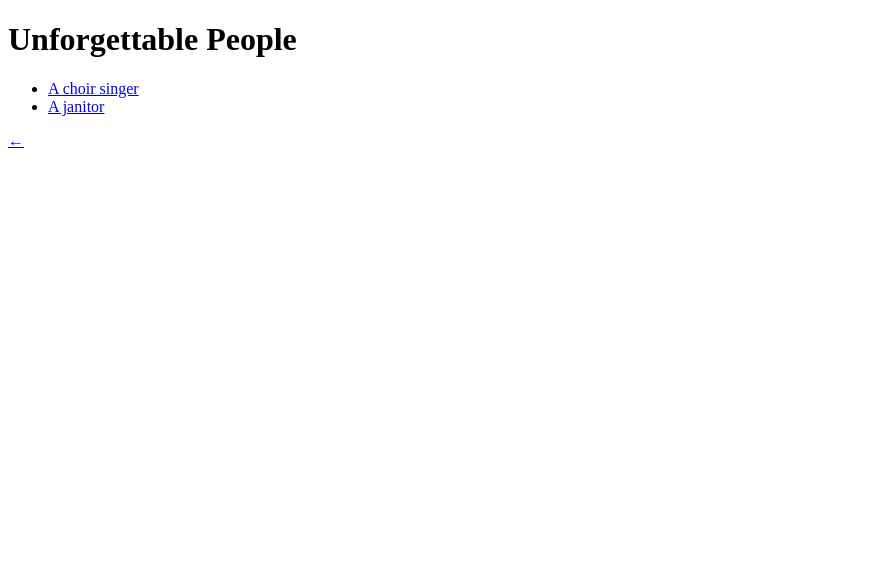
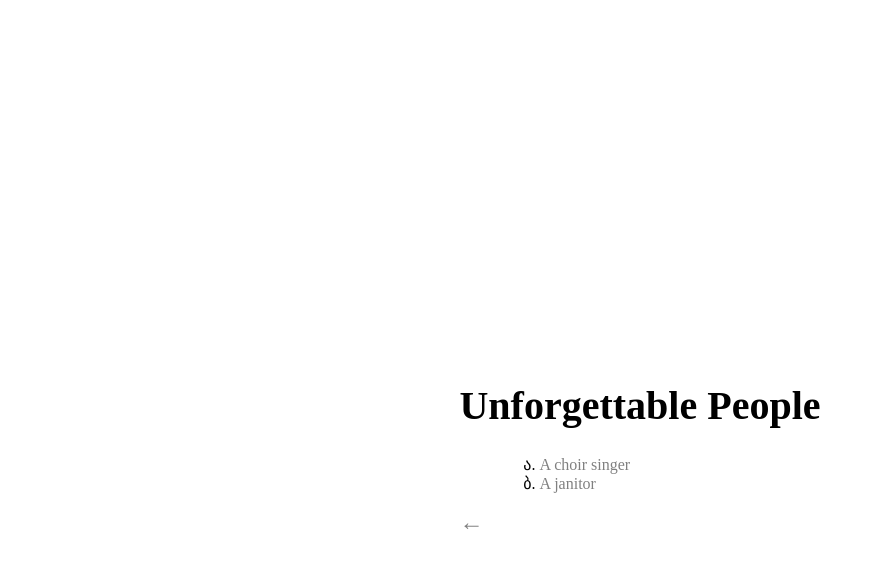
Before and after one commit to eb-t1933/Unforgettable, a Jekyll site: the page built from _unforgettables/people.md, in a window 1280 px wide. Shown: the top 568 px of the page, without its empty margins (0-875 px from the left). Built offline with Jekyll 4.4.1, drawn with Linux system fonts in a browser that asks for light colours.

Commit message:
Second fix

```diff
--- a/_config.yml
+++ b/_config.yml
@@ -1,8 +1,6 @@
 collections:
   unforgettables:
    output: true
-
-base-url: /Unforgettable
 
 defaults:
   - scope:
@@ -19,3 +17,5 @@ defaults:
       path: ""
     values:
       layout: "default"
+
+baseurl: /Unforgettable
--- a/_layouts/default.html
+++ b/_layouts/default.html
@@ -3,7 +3,7 @@
   <head>
     <meta charset="utf-8">
     <title>{{ page.title }}</title>
-    <link rel="stylesheet" href="assets/css/styles.css">
+    <link rel="stylesheet" href="{{ site.baseurl }}/assets/css/styles.css">
   </head>
   <body>
     {{ content }}
--- a/index.html
+++ b/index.html
@@ -6,7 +6,7 @@ title: Home
     <ul class="unforgettable-list">
       {% for unforgettable in site.unforgettables %}
         <li class="unforgettable">
-          <h1><a href="{{ unforgettable.url }}" class="unforgettable-link">{{ unforgettable.type }}</a></h1>
+          <h1><a href="{{ site.baseurl }}/{{ unforgettable.url }}" class="unforgettable-link">{{ unforgettable.type }}</a></h1>
         </li>
       {% endfor %}
     </ul>
```
Also changed, not shown: 10 other files.
